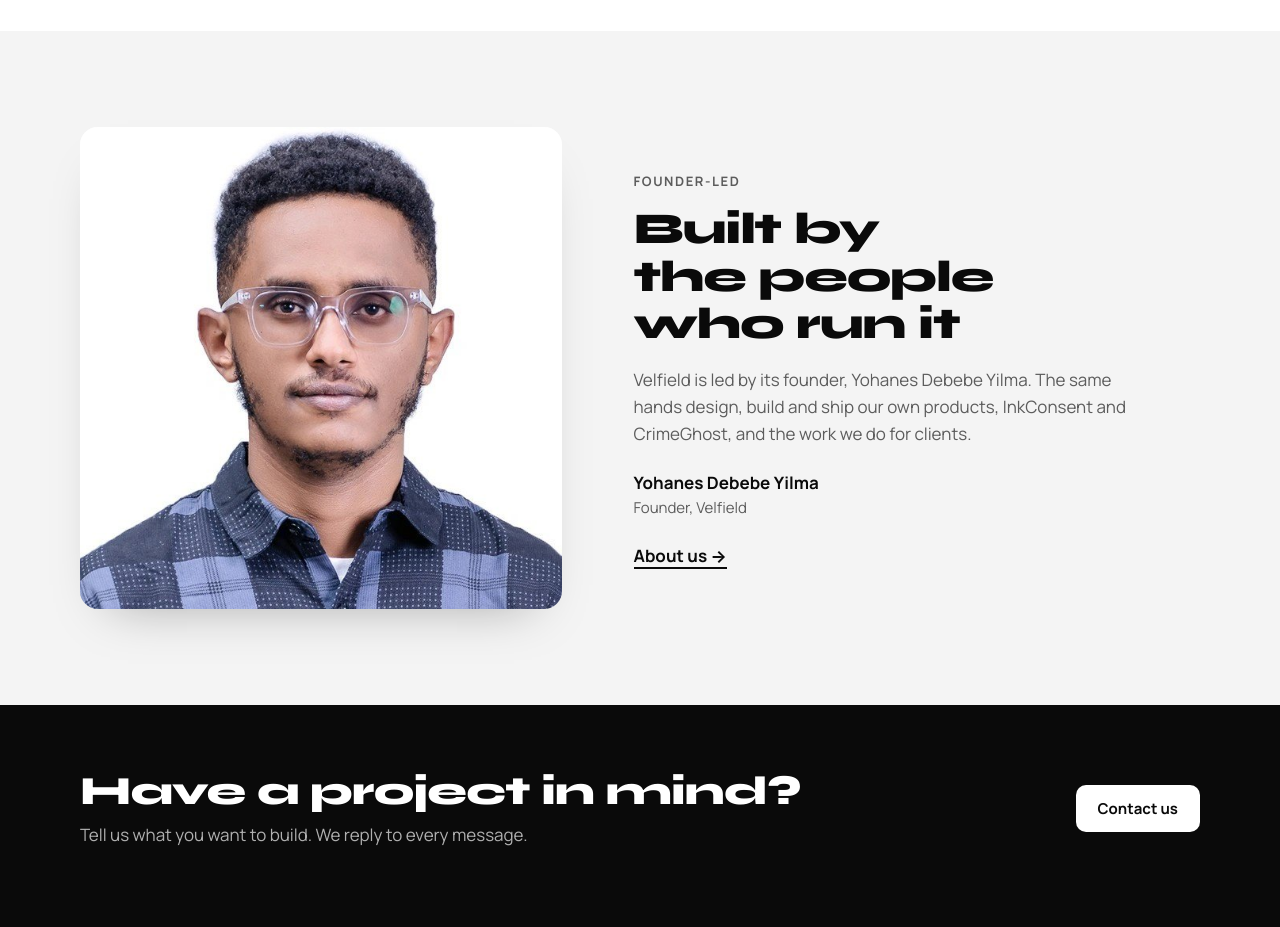
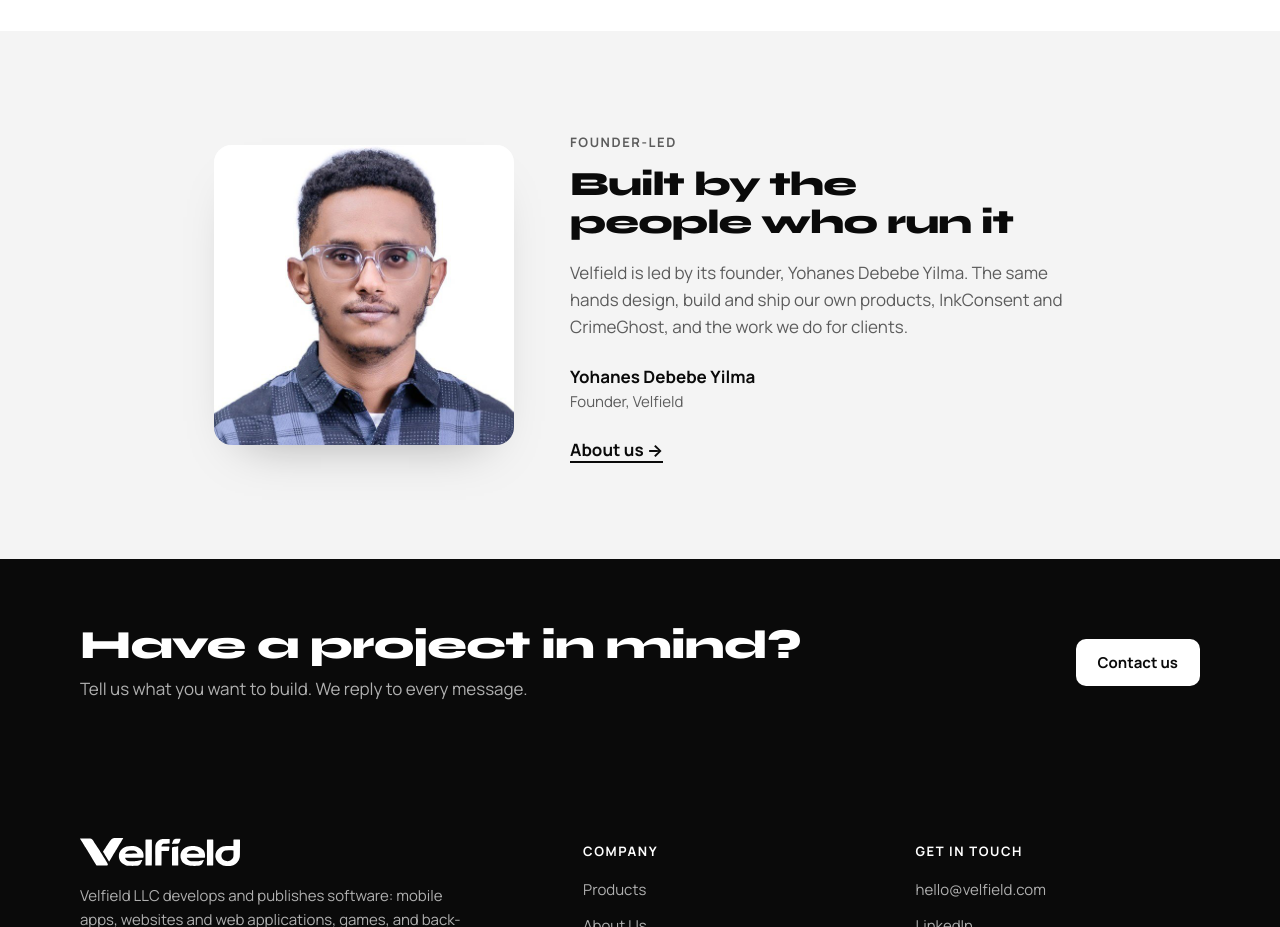
Before and after one commit to yohanes44/velfield, a plain HTML site: page index.html in a window 1280 px wide. Shown: the part 2400-3327 px from the top of the page. Drawn offline with Linux system fonts and the light colour scheme.

Commit message:
Smaller founder section on Home
Co-Authored-By: Claude Opus 5.5 <noreply@anthropic.com>

```diff
--- a/assets/site.css
+++ b/assets/site.css
@@ -203,18 +203,18 @@ h1,h2,h3{font-family:var(--display);text-wrap:balance}
 @media (max-width:460px){.steps{grid-template-columns:1fr}}
 .ctaband + .foot{border-top:1px solid rgba(255,255,255,.12)}
 /* founder split (photo left, text right) */
-.split{display:grid;grid-template-columns:.85fr 1fr;gap:72px;align-items:center}
+.split{display:grid;grid-template-columns:300px 1fr;gap:56px;align-items:center;max-width:900px;margin-inline:auto}
 .photo{margin:0;border-radius:18px;overflow:hidden;aspect-ratio:1/1;background:#fff;max-width:100%;box-shadow:0 24px 50px -30px rgba(0,0,0,.35)}
 .photo img{width:100%;height:100%;object-fit:cover;display:block}
 .kicker{font:700 13px var(--body);letter-spacing:.12em;text-transform:uppercase;color:var(--muted)}
-.splitcopy h2{font:800 clamp(30px,4vw,44px)/1.08 var(--display);letter-spacing:-.025em;margin:12px 0 18px}
+.splitcopy h2{font:800 clamp(26px,3vw,34px)/1.1 var(--display);letter-spacing:-.025em;margin:12px 0 18px}
 .splitcopy p{margin:0 0 14px;color:var(--muted);max-width:50ch}
 .sig{display:flex;flex-direction:column;margin:22px 0 22px!important;color:var(--text)!important}
 .sig span{color:var(--muted);font-size:15px}
 .textlink{font-weight:700;text-decoration:none;border-bottom:2px solid var(--text)}
 img.avatar{width:72px;height:72px;border-radius:12px;object-fit:cover}
 .tint .svc{border-color:rgba(10,10,10,.14)}
-@media (max-width:760px){.split{grid-template-columns:1fr;gap:32px}.photo{max-width:420px}}
+@media (max-width:760px){.split{grid-template-columns:1fr;gap:28px}.photo{max-width:220px}}
 /* ---- light life ---- */
 .hero{position:relative;overflow:hidden}
 .hero .wrap{position:relative;z-index:1}
--- a/index.html
+++ b/index.html
@@ -24,7 +24,7 @@
 <link rel="preconnect" href="https://fonts.googleapis.com">
 <link rel="preconnect" href="https://fonts.gstatic.com" crossorigin>
 <link rel="stylesheet" href="https://fonts.googleapis.com/css2?family=Syne:wght@600;700;800&family=Manrope:wght@400;500;600;700&display=swap">
-<link rel="stylesheet" href="/assets/site.css?v=aba82d75">
+<link rel="stylesheet" href="/assets/site.css?v=4966d381">
 <script type="application/ld+json">{"@context":"https://schema.org","@type":"Organization","name":"Velfield LLC","url":"https://velfield.com/","logo":"https://velfield.com/icon-512.png","image":"https://velfield.com/og.png","email":"hello@velfield.com","description":"Velfield LLC develops and publishes software: mobile apps, websites and web applications, games, and back-end systems and integrations, for its own products and for clients.","founder":{"@type":"Person","name":"Yohanes Debebe Yilma","jobTitle":"Founder"},"sameAs":["https://www.linkedin.com/company/velfield/","https://x.com/velfield"]}</script>
 </head>
 <body>
```
Also changed, not shown: 404.html (+1 -1 lines), about/index.html (+1 -1 lines), blog/index.html (+1 -1 lines), blog/introducing-velfield/index.html (+1 -1 lines), contact/index.html (+1 -1 lines), locked-at-1600/privacy/index.html (+1 -1 lines), privacy/index.html (+1 -1 lines), products/index.html (+1 -1 lines).
